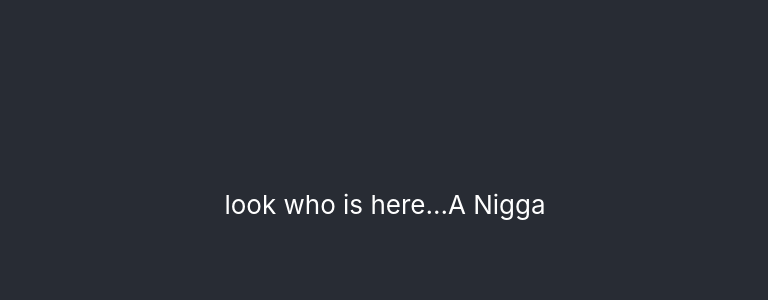
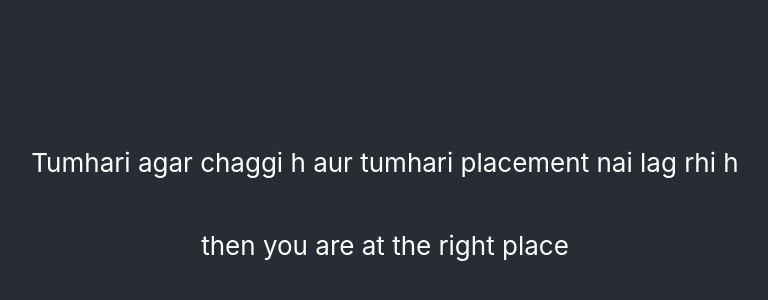
Before and after one commit to iitdwtf/iitdwtf.github.io, a React (Create React App) app: page / in a window 1280 px wide. Shown: the part 196-496 px from the top of the page, without its empty margins (255-1023 px from the left). Built offline with nearby package versions, Linux system fonts and the light colour scheme.

Commit message:
first quote

```diff
--- a/src/App.js
+++ b/src/App.js
@@ -4,7 +4,12 @@ function App() {
   return (
     <div className="App">
       <header className="App-header">
-        look who is here...A Nigga
+        <p>
+          Tumhari agar chaggi h aur tumhari placement nai lag rhi h
+        </p>
+        <p>
+          then you are at the right place
+        </p>
       </header>
     </div>
   );
```
